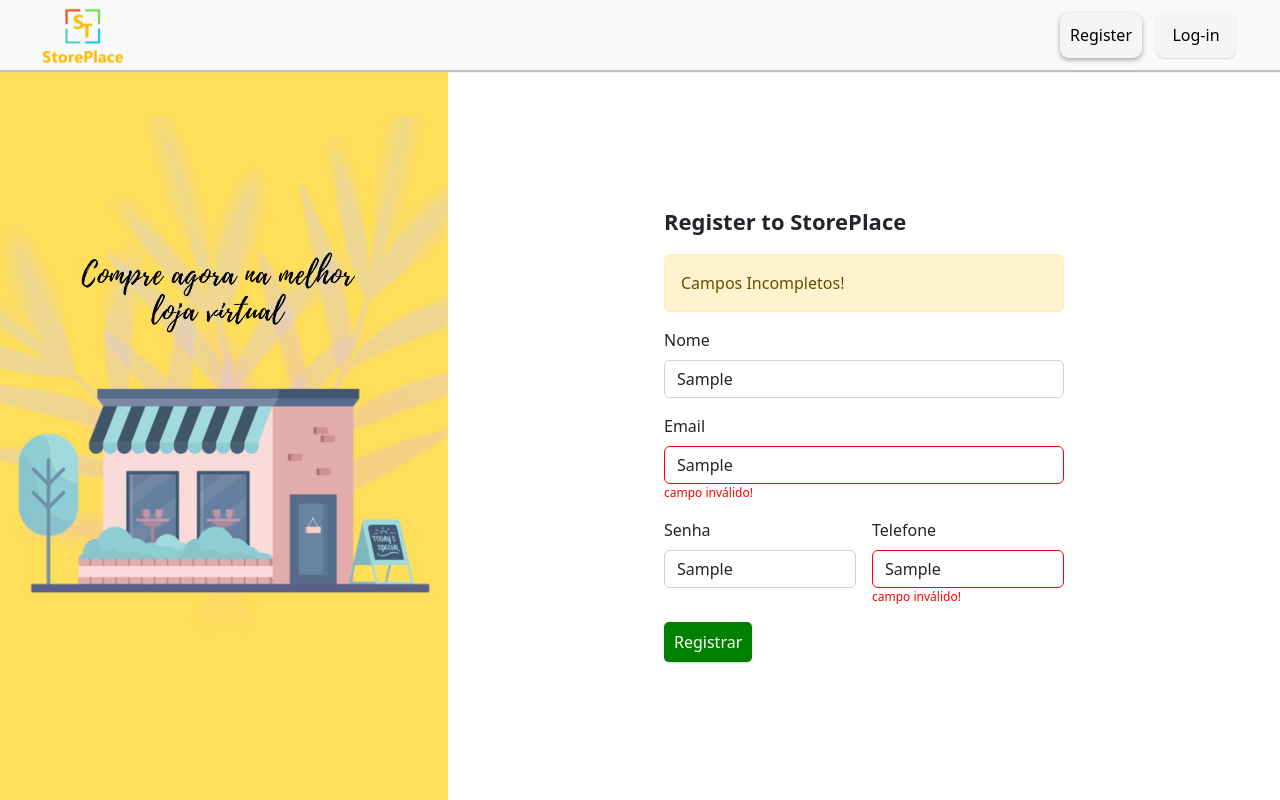
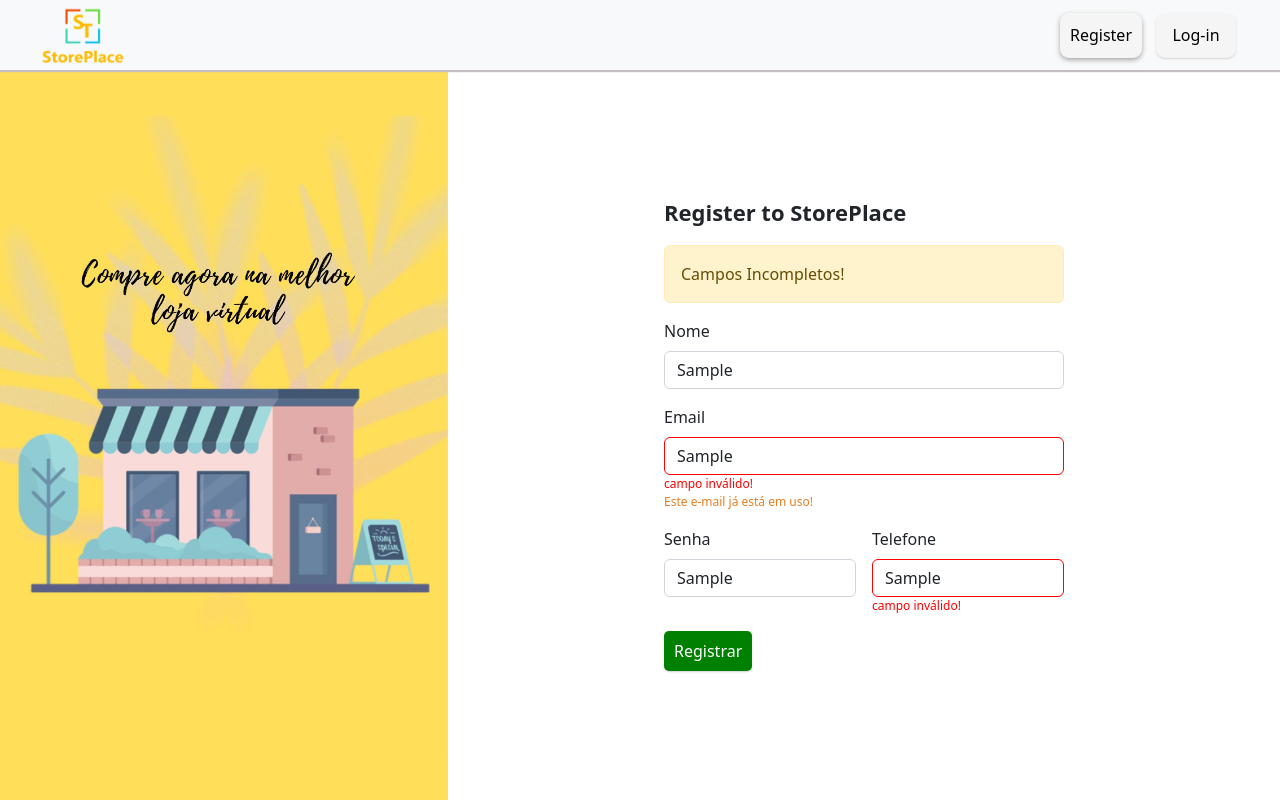
Before and after one commit to Luanfern/storePlace-frontend, an Angular app: page /register in a window 1280 px wide. Both pictures are taken after typing "Sample", "Sample", "Sample", "Sample" into the empty fields and a click on the button "Registrar". Built offline with nearby package versions, Linux system fonts and the light colour scheme; no server answers.

Commit message:
verify if email is in Use

```diff
--- a/src/app/layout/register/register.component.html
+++ b/src/app/layout/register/register.component.html
@@ -20,11 +20,12 @@
         <div class="col-md-12">
           <label for="emailFormRegister" class="form-label">Email</label>
           <input type="text" class="form-control" id="emailFormRegister"
-          formControlName="email" [ngClass]="{inputError: hasError('email')}">
-          <div class="input-invalid" *ngIf="hasError('email')">
+          formControlName="email" [ngClass]="{inputError: hasError('email')}"
+          (focusout)="verificarEmail()">
+          <div class="input-invalid" *ngIf="formularioRegister.get('email')!.hasError('validEmail2')! || formularioRegister.get('email')!.hasError('email')!">
             campo inválido!
           </div>
-          <div class="input-invalid" *ngIf="formularioRegister.get('email')!.hasError('freeEmail')!"
+          <div class="input-invalid" *ngIf="!emailInUse && this.formularioRegister.get('email')?.touched"
           [ngStyle]="{'color': '#E67E22'}">
             Este e-mail já está em uso!
           </div>
--- a/src/app/layout/register/register.component.ts
+++ b/src/app/layout/register/register.component.ts
@@ -20,6 +20,7 @@ export class RegisterComponent implements OnInit {
   errorMessage = { msg: '', color: 'danger' }
   registerProcess: boolean = false
   si: any
+  emailInUse: boolean = false
 
   constructor(
     private formBuilder: FormBuilder,
@@ -32,7 +33,7 @@ export class RegisterComponent implements OnInit {
   ngOnInit(): void {
     this.formularioRegister = this.formBuilder.group({
       name: [null, [Validators.required]],
-      email: [null, [Validators.required, Validators.email, this.validEmail2], [this.verificarEmail.bind(this)]],
+      email: [null, [Validators.required, Validators.email, this.validEmail2]],
       password: [null, [Validators.required]],
       telefone: [null, [Validators.required, Validators.minLength(10)]],
     })
@@ -49,14 +50,13 @@ export class RegisterComponent implements OnInit {
     return null
   }
 
-  async verificarEmail(campo: FormControl) {
-    return this.registerService.verifyEmail(campo.value)
+  async verificarEmail() {
+    this.registerService.verifyEmail(this.formularioRegister.get('email')?.value)
       .pipe(
-        map(v => v ? null : { freeEmail: true }),
-        tap(v => {
-          console.log(campo)
-        })
-        ).subscribe();
+        map(
+          async (v: any) => this.emailInUse = v
+        ),
+      ).subscribe()
   }
 
   submitForm() {
```
